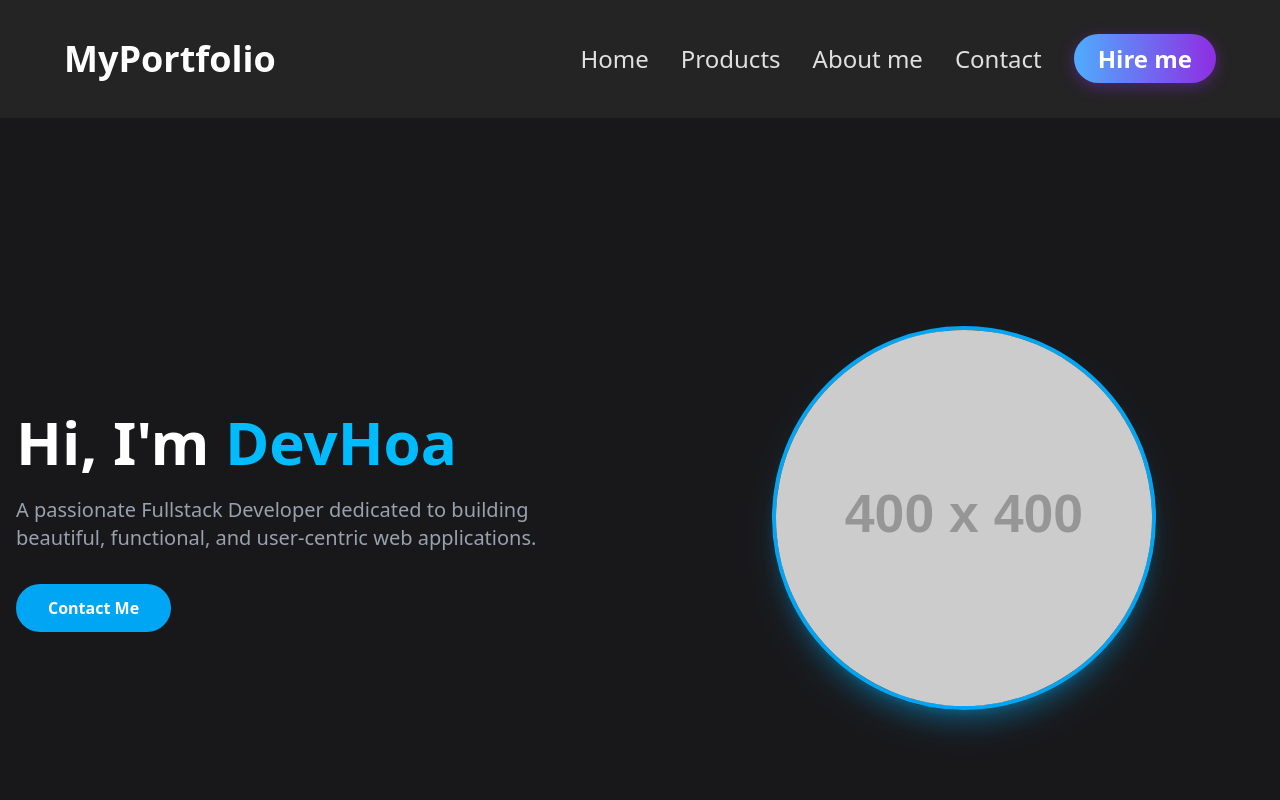
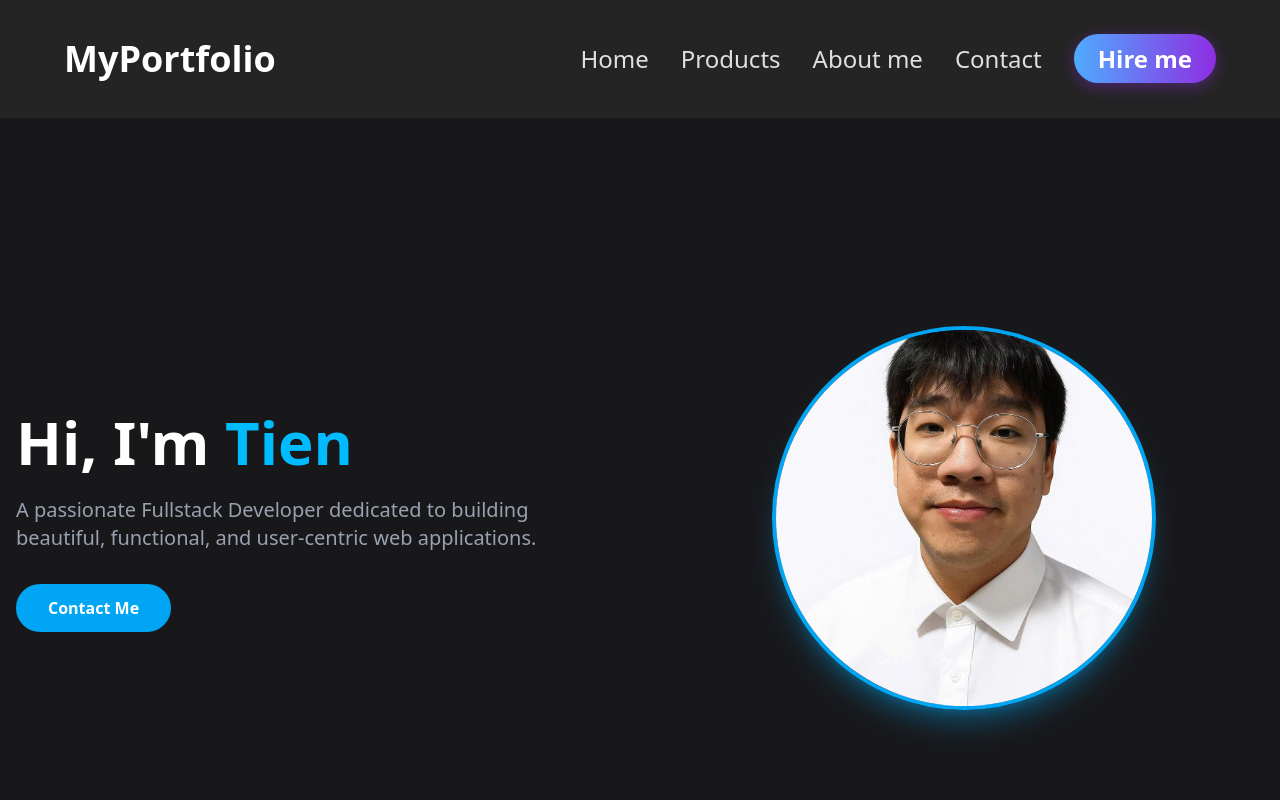
Before and after one commit to vippergod12/my-portfolio, a React (Vite) app: page / in a window 1280 px wide. Shown: the top 800 px of the page. Built offline with nearby package versions, Linux system fonts and the light colour scheme; a web font is replaced by a local one.

Commit message:
fix: update home page

```diff
--- a/src/components/home/FeatureProjects.tsx
+++ b/src/components/home/FeatureProjects.tsx
@@ -29,8 +29,8 @@ const projects: Project[] = [
 const FeaturedProjects: React.FC = () => {
   return (
     <section className="bg-zinc-900 py-20">
-      <div className="container mx-auto px-4">
-        <h2 className="text-4xl font-bold text-center text-white mb-12">Dự án nổi bật</h2>
+      <div className="container mx-auto px-4 ">
+        <h2 className="text-4xl font-bold text-center text-white mb-12  z-70">Dự án nổi bật</h2>
 
         <Swiper
           modules={[Navigation, Pagination, Autoplay, EffectCoverflow]}
--- a/src/components/home/Hero.tsx
+++ b/src/components/home/Hero.tsx
@@ -2,15 +2,15 @@ import React from 'react';
 
 const HeroSection: React.FC = () => {
   return (
-    <section className="bg-zinc-900 text-white min-h-screen flex items-center">
+    <section className="bg-zinc-900 text-white min-h-screen flex items-center ">
       <div className="container mx-auto px-4 py-16">
         {/* Dùng Grid, 1 cột trên mobile, 2 cột trên desktop (md) */}
         <div className="grid grid-cols-1 md:grid-cols-2 gap-12 items-center">
 
           {/* Cột bên trái: Lời giới thiệu */}
-          <div className="text-center md:text-left">
+          <div className="text-center md:text-left z-70">
             <h1 className="text-4xl md:text-6xl font-bold leading-tight">
-              Hi, I'm <span className="text-sky-400">DevHoa</span>
+              Hi, I'm <span className="text-sky-400">Tien</span>
             </h1>
             <p className="text-xl text-gray-400 mt-4">
               A passionate Fullstack Developer dedicated to building beautiful,
@@ -24,11 +24,10 @@ const HeroSection: React.FC = () => {
             </a>
           </div>
 
-          {/* Cột bên phải: Avatar */}
           <div className="flex justify-center">
-            <div className="relative w-64 h-64 md:w-96 md:h-96">
+            <div className="relative w-64 h-64 md:w-96 md:h-96  z-70">
               <img
-                src="https://via.placeholder.com/400" // Thay bằng link avatar của bạn
+                src="/assets/imgs/avatar.jpg" // Thay bằng link avatar của bạn
                 alt="Your Avatar"
                 className="rounded-full object-cover w-full h-full border-4 border-sky-500 shadow-xl shadow-sky-500/30"
               />
--- a/src/components/home/StatsSection.tsx
+++ b/src/components/home/StatsSection.tsx
@@ -9,8 +9,8 @@ const StatItem: React.FC<{ value: number; label: string }> = ({ value, label })
   });
 
   return (
-    <div ref={ref} className="text-center">
-      <p className="text-5xl font-bold text-sky-400">
+    <div ref={ref} className="text-center  z-70">
+      <p className="text-5xl font-bold text-sky-400 ">
         {inView && <CountUp end={value} duration={3} separator="," />}
         +
       </p>
--- a/src/components/lightswind/smokey-cursor.tsx
+++ b/src/components/lightswind/smokey-cursor.tsx
@@ -1551,7 +1551,7 @@ simulationResolution = 128,
   ]);
 
   return (
-    <div className="fixed top-0 left-0 z-50 pointer-events-none w-full h-full cursor-none">
+    <div className="fixed top-0 left-0 pointer-events-none w-full h-full cursor-none z-50">
       <canvas
         ref={canvasRef}
         id="fluid"
--- a/src/components/navbar/Navbar.css
+++ b/src/components/navbar/Navbar.css
@@ -8,7 +8,7 @@
   padding: 1rem 2rem; /* 1rem trên dưới, 2rem trái phải */
   position: sticky; /* Dính lại khi cuộn */
   top: 0;
-  z-index: 10 !important;
+  z-index: 9999 !important;
   /* padding-inline: calc(var(--spacing) * 4); */
   /* box-shadow: 0 2px 4px rgba(0, 0, 0, 0.1); */
   /* border: none; */
```
Also changed, not shown: public/assets/imgs/avatar.jpg (added).
